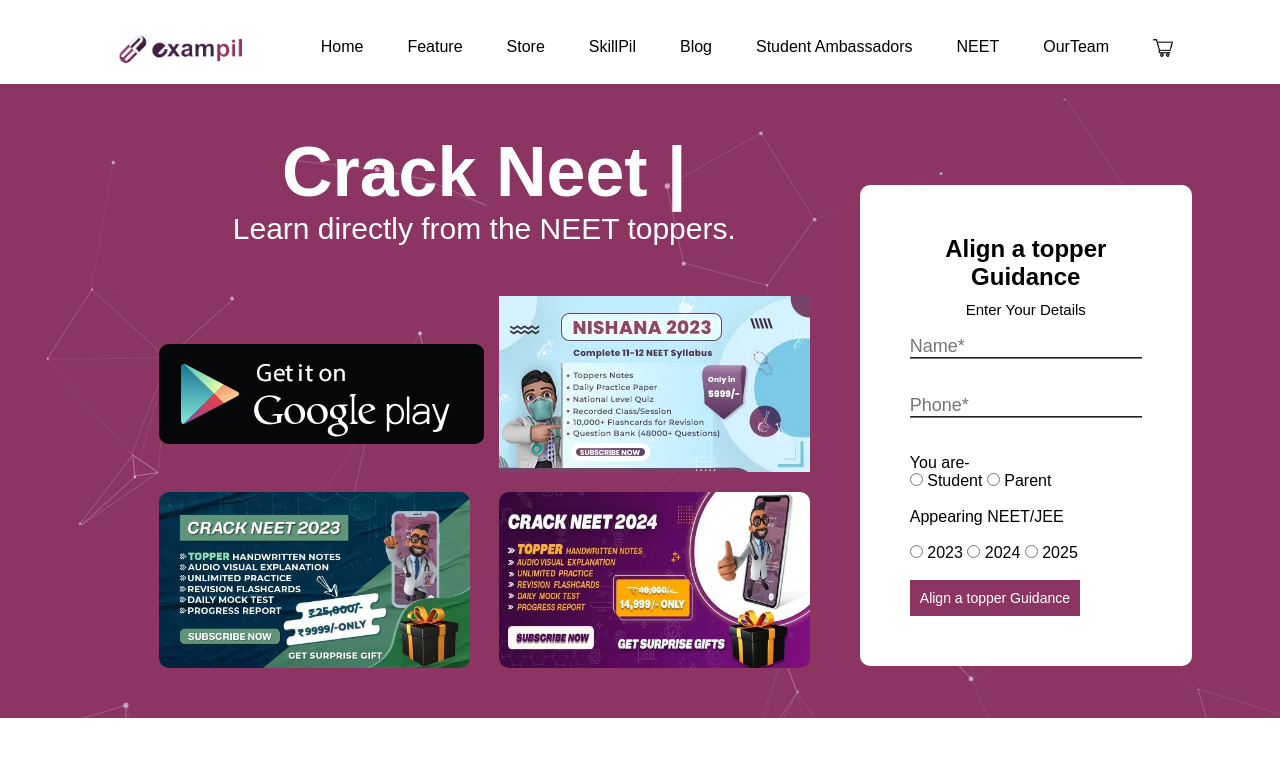
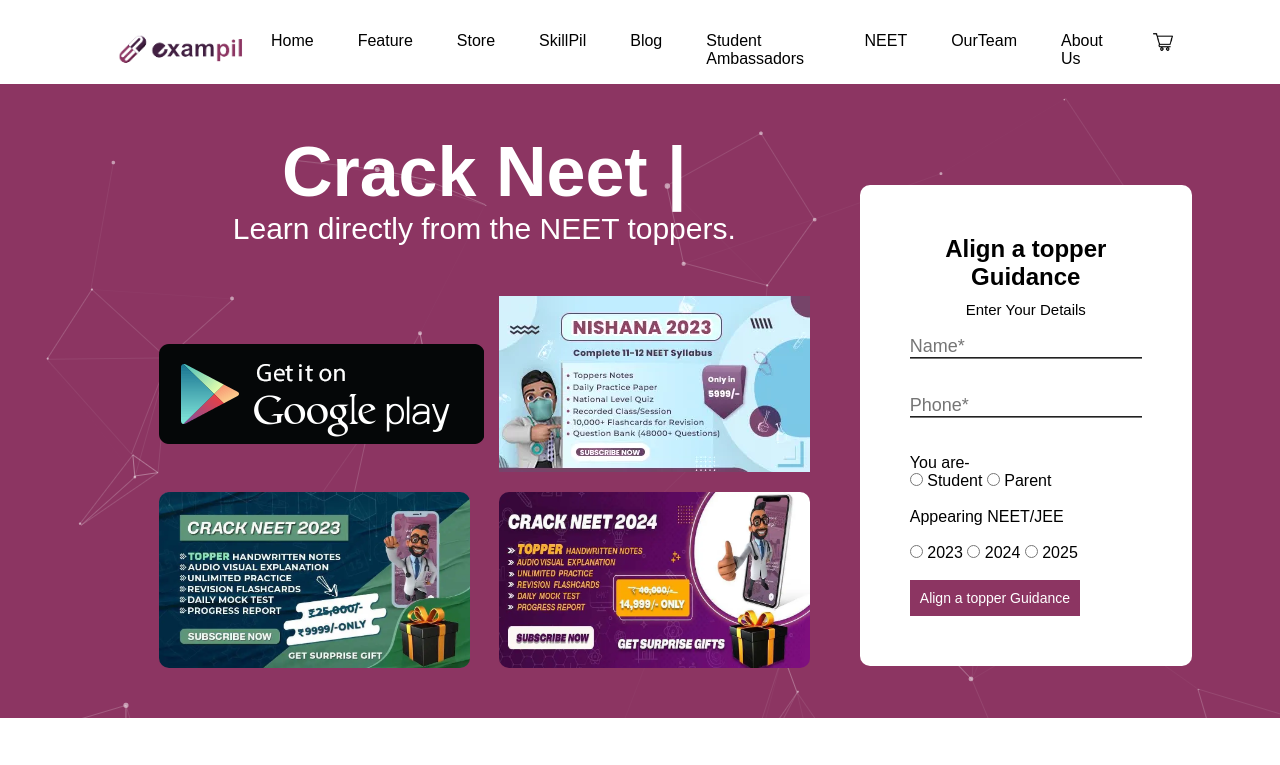
Before and after one commit to musharraf07/Exampil-Clone, a plain HTML site: page index.html in a window 1280 px wide. Shown: the top 765 px of the page. Drawn offline with nearby package versions, Linux system fonts and the light colour scheme.

Commit message:
added about us in nabar

```diff
--- a/index.html
+++ b/index.html
@@ -22,6 +22,7 @@
           <li class="nav-item">
             <a href="#" class="nav-link">Home</a>
           </li>
+
           <li class="nav-item"><a href="#" class="nav-link">Feature</a></li>
           <li class="nav-item"><a href="#" class="nav-link">Store</a></li>
           <li class="nav-item"><a href="#" class="nav-link">SkillPil</a></li>
@@ -31,6 +32,7 @@
           </li>
           <li class="nav-item"><a href="#" class="nav-link">NEET</a></li>
           <li class="nav-item"><a href="#" class="nav-link">OurTeam</a></li>
+          <li class="nav-item"><a href="#" class="nav-link">About Us</a></li>
           <li class="nav-item">
             <img src="images/shopping-cart.png" alt="" height="20px" />
           </li>
```
